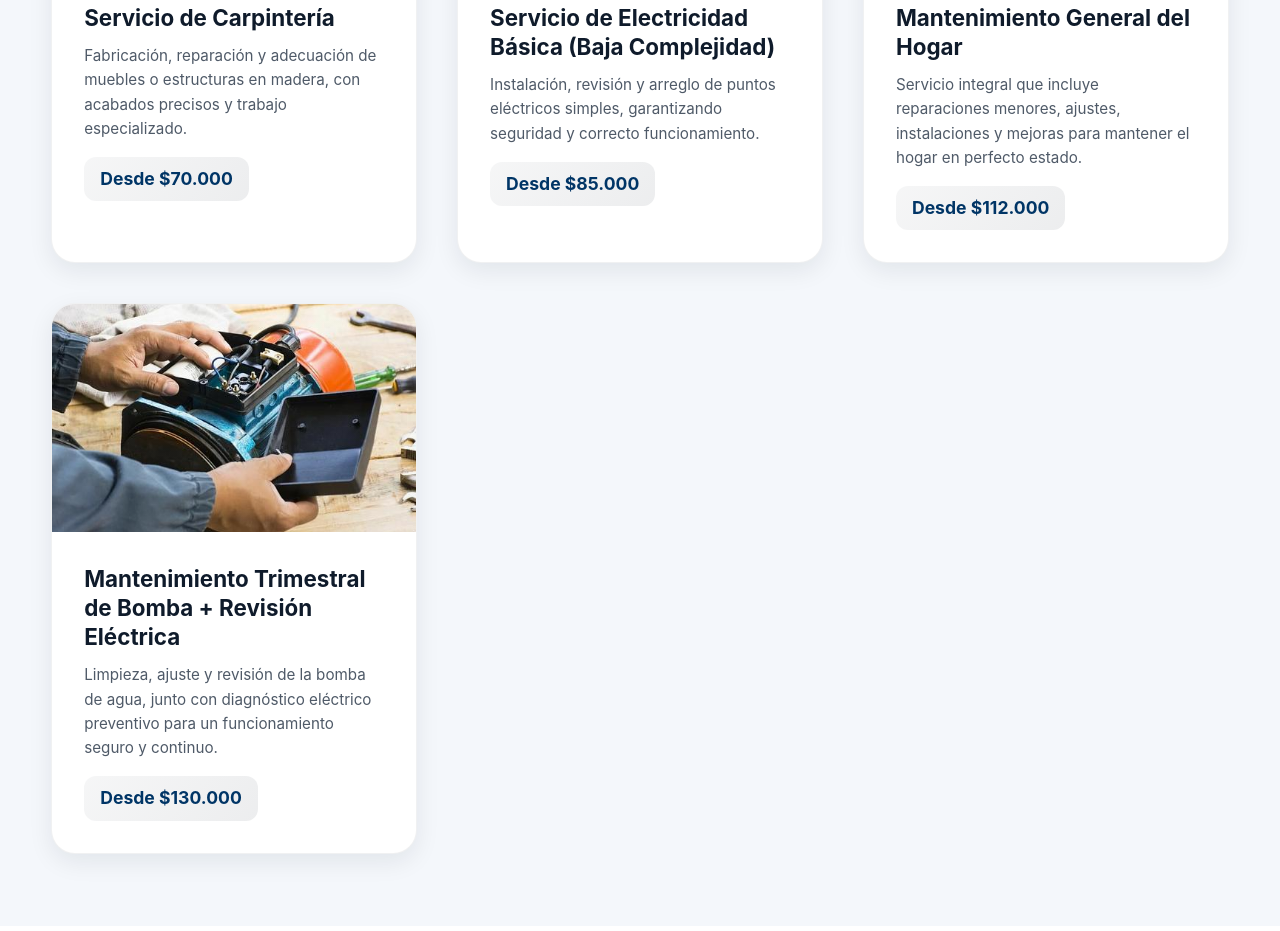
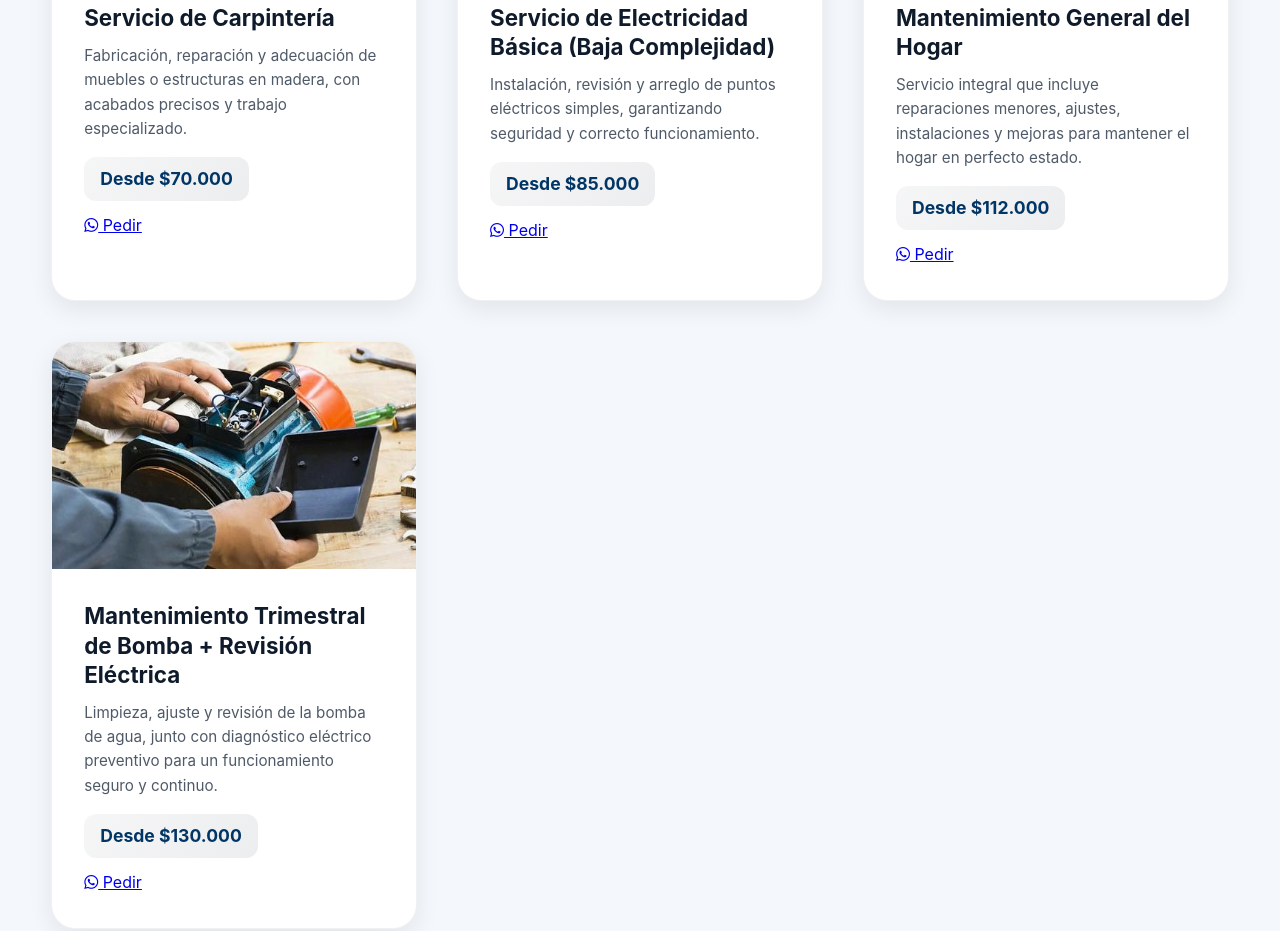
Before and after one commit to ReconvencionLaboralGuajira/taller-de-carpinteria-el-astro-58, a plain HTML site: page index.html in a window 1280 px wide. Shown: the part 1436-2367 px from the top of the page. Drawn offline with Linux system fonts and the light colour scheme; no server answers.

Commit message:
Publish site

```diff
--- a/index.html
+++ b/index.html
@@ -10,6 +10,13 @@
     <link rel="icon" type="image/png" href="images/8a9dbac037946198d8807106cb4ce6fe3299ad75.jpg">
 </head>
 <body>
+
+
+
+
+
+
+
     <!-- Header -->
     <header class="header">
         <div class="container">
@@ -88,6 +95,14 @@
 
                         <span class="price">Desde $70.000</span>
 
+
+                        <a href="https://wa.me/573148672518?text=Hola,%20quiero%20*Servicio de Carpintería*%20-%20$70.000"
+                           class="btn-whatsapp-product"
+                           target="_blank"
+                           rel="noopener">
+                            <i class="fab fa-whatsapp"></i> Pedir
+                        </a>
+
                     </div>
                 </div>
 
@@ -102,6 +117,14 @@
                         <p>Instalación, revisión y arreglo de puntos eléctricos simples, garantizando seguridad y correcto funcionamiento.</p>
 
                         <span class="price">Desde $85.000</span>
+
+
+                        <a href="https://wa.me/573148672518?text=Hola,%20quiero%20*Servicio de Electricidad Básica (Baja Complejidad)*%20-%20$85.000"
+                           class="btn-whatsapp-product"
+                           target="_blank"
+                           rel="noopener">
+                            <i class="fab fa-whatsapp"></i> Pedir
+                        </a>
 
                     </div>
                 </div>
@@ -118,6 +141,14 @@
 
                         <span class="price">Desde $112.000</span>
 
+
+                        <a href="https://wa.me/573148672518?text=Hola,%20quiero%20*Mantenimiento General del Hogar*%20-%20$112.000"
+                           class="btn-whatsapp-product"
+                           target="_blank"
+                           rel="noopener">
+                            <i class="fab fa-whatsapp"></i> Pedir
+                        </a>
+
                     </div>
                 </div>
 
@@ -132,6 +163,14 @@
                         <p>Limpieza, ajuste y revisión de la bomba de agua, junto con diagnóstico eléctrico preventivo para un funcionamiento seguro y continuo.</p>
 
                         <span class="price">Desde $130.000</span>
+
+
+                        <a href="https://wa.me/573148672518?text=Hola,%20quiero%20*Mantenimiento Trimestral de Bomba + Revisión Eléctrica*%20-%20$130.000"
+                           class="btn-whatsapp-product"
+                           target="_blank"
+                           rel="noopener">
+                            <i class="fab fa-whatsapp"></i> Pedir
+                        </a>
 
                     </div>
                 </div>
@@ -294,7 +333,7 @@
 
     <!-- WhatsApp Button -->
 
-    <a href="https://wa.me/3148672518?text=Hola,%20necesito%20un%20presupuesto%20para%20un%20trabajo"
+    <a href="https://wa.me/573148672518?text=Hola,%20necesito%20un%20presupuesto%20para%20un%20trabajo"
        class="whatsapp-float"
        target="_blank"
        rel="noopener"
```
